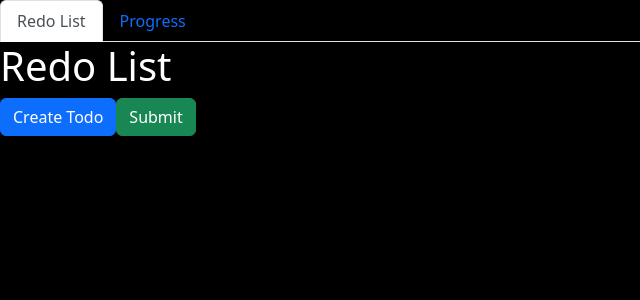
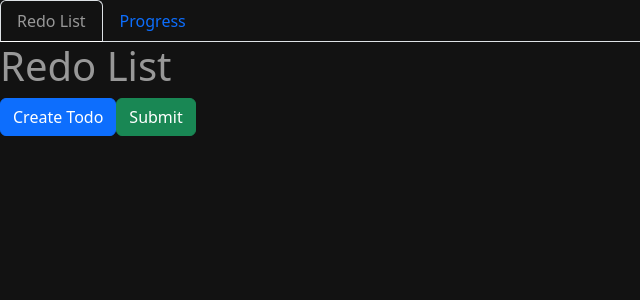
Before and after one commit to Milldrew/ngx-2023, an Angular app: page / in a window 1280 px wide. Shown: the top 300 px of the page, without its empty margins (0-640 px from the left). Built offline with nearby package versions, Linux system fonts and the light colour scheme.

Commit message:
made the app dark so that it can be easily used

```diff
--- a/projects/redo-list/src/styles.scss
+++ b/projects/redo-list/src/styles.scss
@@ -1,7 +1,19 @@
 /* You can add global styles to this file, and also import other style files */
-
+$dimmed-white: #989898;
+$dark-background: #121212;
 body,
 app-root {
-  color: #fff;
-  background-color: #000;
+  color: $dimmed-white;
+  background-color: $dark-background;
 }
+
+input {
+  color: $dimmed-white;
+  background-color: $dark-background;
+}
+li.nav-item,
+p.nav-link.active {
+  color: $dimmed-white !important;
+  background-color: $dark-background !important;
+  border-color: white;
+}
```
